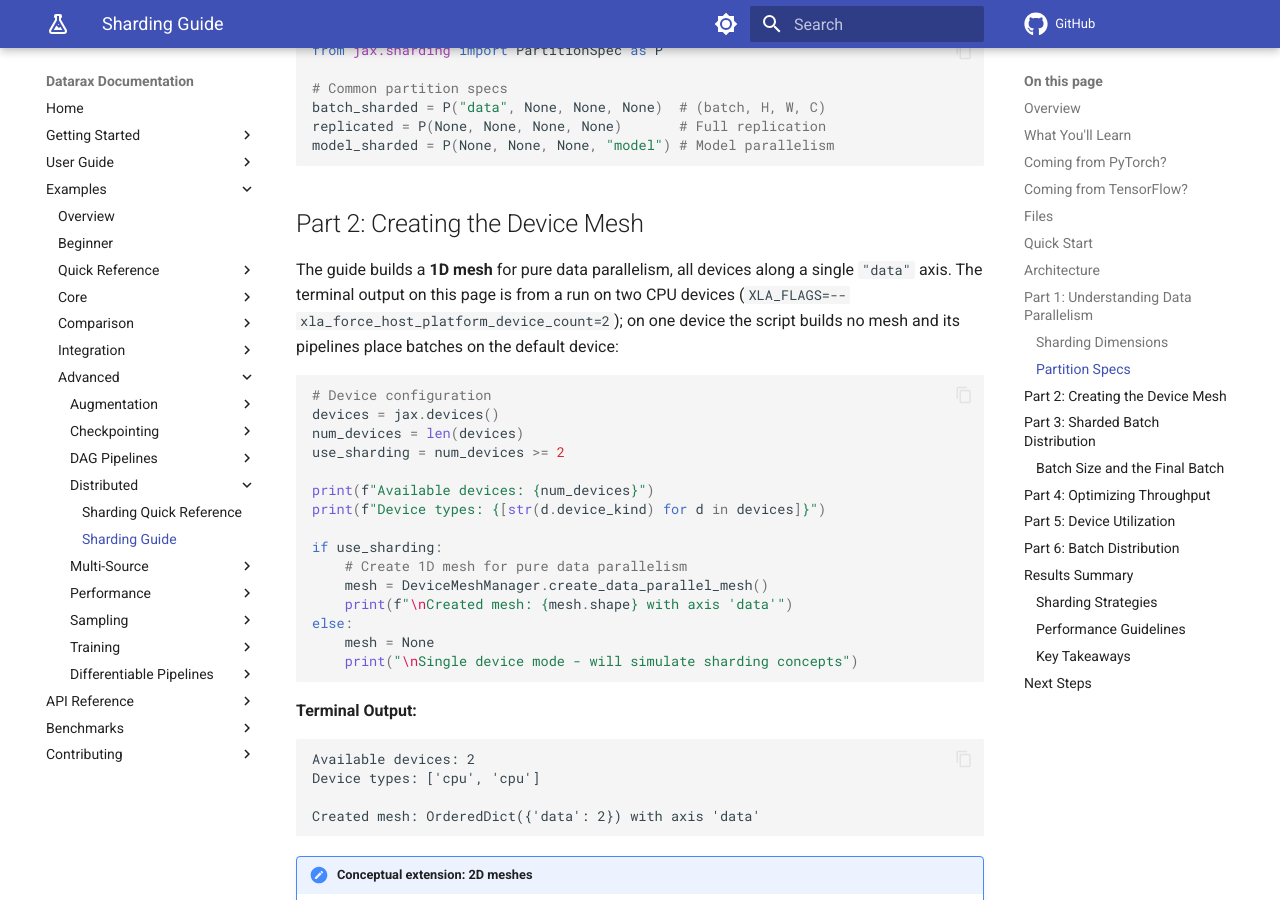
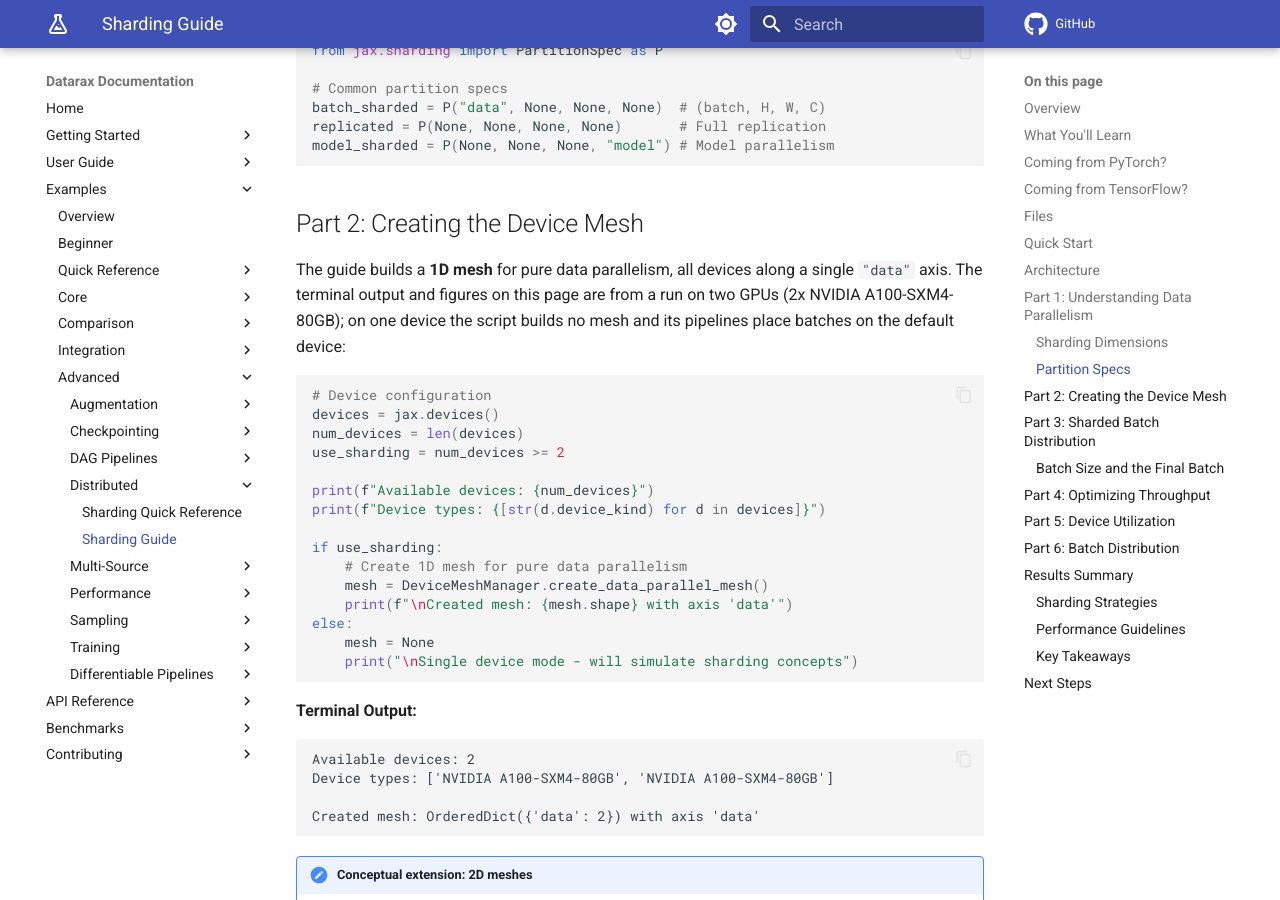
Before and after one commit to avitai/datarax, an MkDocs documentation site: the page built from docs/examples/advanced/distributed/sharding-guide.md, in a window 1280 px wide and 900 px high, scrolled down 2902 px. Built offline with MkDocs 1.6.1 and Material for MkDocs 9.7.7, drawn with Linux system fonts in a browser that asks for light colours; comment, search, counter and statistics services are not loaded; some of the changed text lies outside the part shown.

Commit message:
docs(examples): the sharding pages carry a two-GPU run
The quick reference and the sharding guide show output and figures from a
run on two A100 GPUs: placement and the final batch print as on two CPU
devices, and the guide's benchmark measures 18,908 to 177,972 samples/s
across batch sizes 32 to 256. The sharding page adds the two-GPU memory
figure for the replicated final batch, and that iteration belongs in the
jax.set_mesh context it warmed up in, since the context mesh is part of
every jitted function's cache key.

````diff
--- a/docs/examples/advanced/distributed/sharding-guide.md
+++ b/docs/examples/advanced/distributed/sharding-guide.md
@@ -98,9 +98,9 @@
 ## Part 2: Creating the Device Mesh
 
 The guide builds a **1D mesh** for pure data parallelism, all devices along a single `"data"`
-axis. The terminal output on this page is from a run on two CPU devices
-(`XLA_FLAGS=--xla_force_host_platform_device_count=2`); on one device the script builds no mesh
-and its pipelines place batches on the default device:
+axis. The terminal output and figures on this page are from a run on two GPUs (2x NVIDIA
+A100-SXM4-80GB); on one device the script builds no mesh and its pipelines place batches on the
+default device:
 
 ```python
 # Device configuration
@@ -123,7 +123,7 @@
 **Terminal Output:**
 ```
 Available devices: 2
-Device types: ['cpu', 'cpu']
+Device types: ['NVIDIA A100-SXM4-80GB', 'NVIDIA A100-SXM4-80GB']
 
 Created mesh: OrderedDict({'data': 2}) with axis 'data'
 ```
@@ -269,7 +269,7 @@
     print(f"  Batch size {bs}: {tp:.0f} samples/s")
 ```
 
-Throughput rises with batch size:
+Throughput rises with batch size, from 18,908 samples/s at 32 to 177,972 at 256 on the two A100s:
 
 ![Sharding Throughput Scaling](../../../assets/images/examples/dist-sharding-throughput-scaling.png)
 
````
Also changed, not shown: docs/examples/advanced/distributed/sharding-quickref.md (+2 -3 lines), docs/sharding/index.md (+6 -1 lines), docs/assets/images/examples/dist-sharding-batch-distribution.png, docs/assets/images/examples/dist-sharding-device-utilization.png, docs/assets/images/examples/dist-sharding-memory-per-device.png, docs/assets/images/examples/dist-sharding-throughput-scaling.png.
